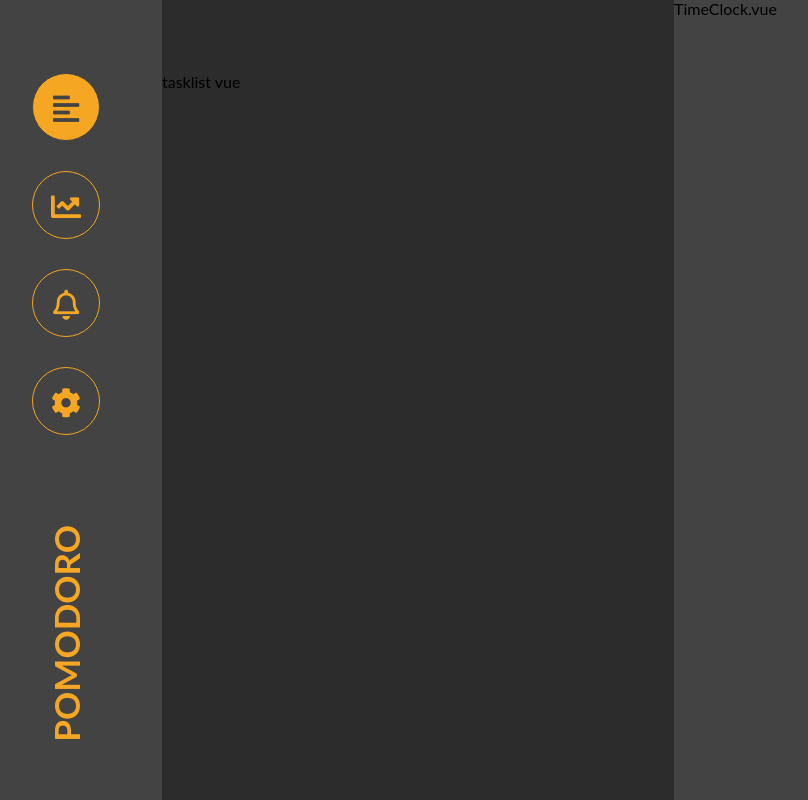
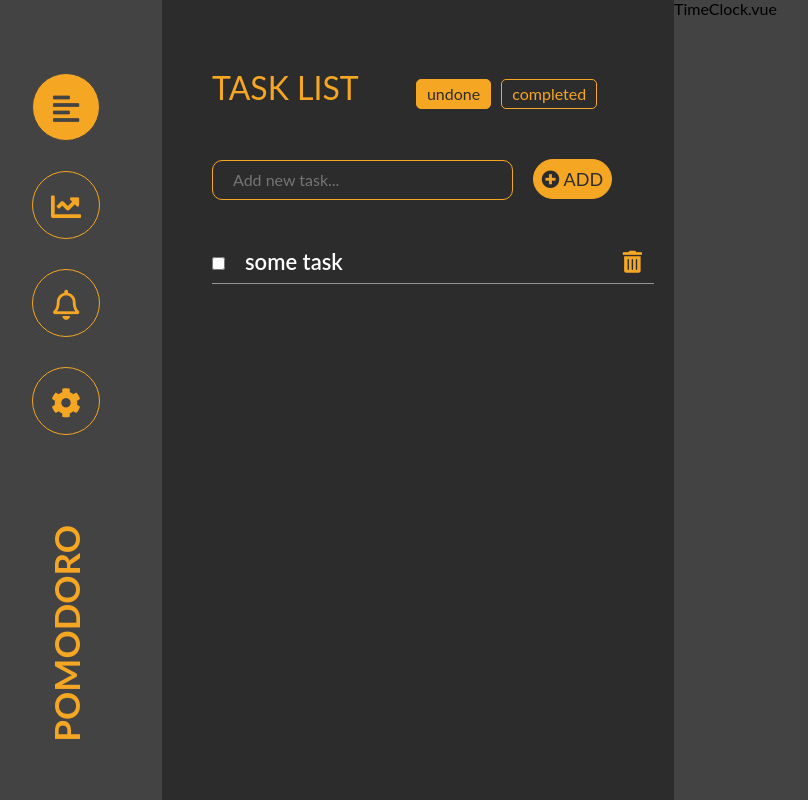
Before and after one commit to a9261020/pomodoro, a Vue app: page /#/ in a window 1280 px wide. Shown: the whole page, without its empty margins (30-838 px from the left). Built offline with nearby package versions, Linux system fonts and the light colour scheme.

Commit message:
task list layout 80%

```diff
--- /dev/null
+++ b/src/assets/scss/components/_button.scss
@@ -0,0 +1,20 @@
+.btn {
+  width: auto;
+  height: auto;
+  padding: 5px 10px;
+  font-size: 16px;
+  border-radius: 5px;
+  border: 1px solid $color-primary;
+  background-color: transparent;
+  color: $color-primary;
+  cursor: pointer;
+  //   點擊之後把底線去除
+  &:focus {
+    outline: none;
+  }
+}
+
+.btn-active {
+  color: $color-dark;
+  background-color: $color-primary;
+}
--- a/src/assets/scss/index.scss
+++ b/src/assets/scss/index.scss
@@ -1,5 +1,7 @@
-@import "./utils/variable.scss";
-@import "./utils/helpers.scss";
-@import "normalize.scss";
-@import "./layout/_nav.scss";
-@import "./layout/_page.scss";
+@import "./utils/variable";
+@import "./utils/helpers";
+@import "normalize";
+@import "./components/_button";
+@import "./layout/_nav";
+@import "./layout/_page";
+@import "./layout/_tasklist";
--- a/src/assets/scss/layout/_page.scss
+++ b/src/assets/scss/layout/_page.scss
@@ -4,12 +4,11 @@
   left: 15%;
   width: 40%;
   min-height: 100vh;
-  padding: 73px 0px 30px 0px;
+  padding: 70px 20px 20px 50px;
   background-color: $color-dark;
   .page__title {
-    padding-left: 56px;
     color: $color-primary;
     font-size: 32px;
-    margin: 0;
+    margin: 0 0 50px 0;
   }
 }
--- /dev/null
+++ b/src/assets/scss/layout/_tasklist.scss
@@ -0,0 +1,42 @@
+.taskList {
+  width: 100%;
+  .taskList-input {
+    background-color: transparent;
+    padding: 10px;
+    color: $color-light;
+    width: 68%;
+    border: 1px solid $color-primary;
+    padding-left: 20px;
+  }
+
+  .taskList-btn {
+    width: 18%;
+    height: 2.2em;
+    font-size: 18px;
+    background-color: $color-primary;
+    border: 1px solid $color-primary;
+    color: $color-dark;
+    border-radius: 20px;
+    cursor: pointer;
+    &:focus {
+      outline: none;
+    }
+  }
+
+  .taskList-item {
+    list-style: none;
+    height: 2.2em;
+    border-bottom: 1px solid rgba(255, 255, 255, 0.5);
+    .taskList-item-context {
+      width: 90%;
+      padding-left: 20px;
+      font-size: 22px;
+      color: white;
+      font-weight: 600;
+    }
+    .taskList-item-delete {
+      font-size: 22px;
+      color: $color-primary;
+    }
+  }
+}
--- a/src/assets/scss/utils/_helpers.scss
+++ b/src/assets/scss/utils/_helpers.scss
@@ -59,6 +59,21 @@
 .mt-100 {
   margin-top: 100px;
 }
+.mb-20 {
+  margin-bottom: 20px;
+}
+.mb-25 {
+  margin-bottom: 25px;
+}
+.mb-30 {
+  margin-bottom: 30px;
+}
+.mb-50 {
+  margin-bottom: 50px;
+}
+.mb-100 {
+  margin-bottom: 100px;
+}
 .ml-10 {
   margin-left: 10px;
 }
--- a/src/views/TaskList.vue
+++ b/src/views/TaskList.vue
@@ -1,7 +1,58 @@
 <template>
-  <div class="page">tasklist vue</div>
+  <div class="page">
+    <header>
+      <p class="text-left page__title">
+        TASK LIST
+        <button
+          class="btn ml-50 border-radius"
+          :class="{ 'btn-active': mode === 'undone' }"
+          @click="changeMode('undone')"
+        >
+          undone
+        </button>
+        <button
+          class="btn ml-10 border-radius"
+          :class="{ 'btn-active': mode === 'completed' }"
+          @click="changeMode('completed')"
+        >
+          completed
+        </button>
+      </p>
+    </header>
+
+    <!-- main -->
+    <main class="taskList">
+      <input
+        class="taskList-input ds-inline-block border-radius"
+        type="text"
+        placeholder="Add new task..."
+      />
+      <button class="taskList-btn text-center ml-20 mb-50">
+        <i class="fas fa-plus-circle"></i>
+        ADD
+      </button>
+      <ul>
+        <li class="taskList-item mb-20">
+          <input type="checkbox" name="" id="" />
+          <p class="ds-inline-block taskList-item-context">some task</p>
+          <i class="taskList-item-delete fas fa-trash-alt"></i>
+        </li>
+      </ul>
+    </main>
+  </div>
 </template>
 
 <script>
-export default {};
+export default {
+  data() {
+    return {
+      mode: "undone",
+    };
+  },
+  methods: {
+    changeMode(mode) {
+      this.mode = mode;
+    },
+  },
+};
 </script>
```
